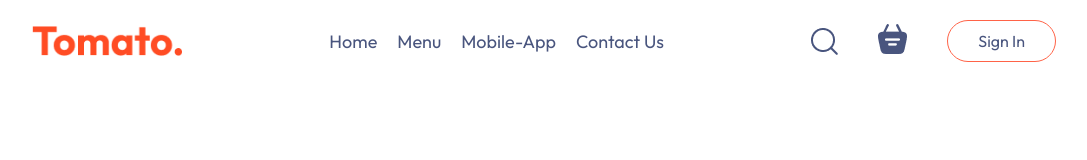
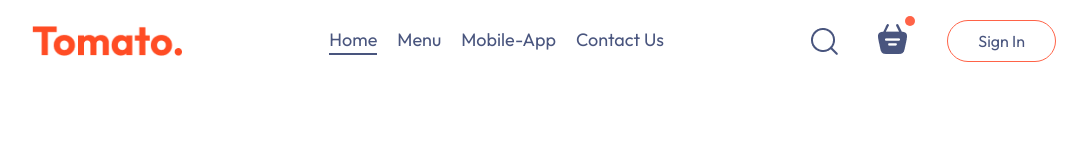
Before and after one commit to akhssm/Food-Delivery, a React (Vite) app in the folder frontend/: page / in a window 1280 px wide. Shown: the top 160 px of the page, without its empty margins (96-1183 px from the left). Built offline with nearby package versions, Linux system fonts and the light colour scheme.

Commit message:
created and wrote stylin for navigation bar.

```diff
--- a/frontend/src/components/Navbar/Navbar.css
+++ b/frontend/src/components/Navbar/Navbar.css
@@ -37,3 +37,26 @@
 .navbar button:hover{
     background-color: #fff4f2;
 }
+
+.navbar .active{
+    padding-bottom: 2px;
+    border-bottom: 2px solid #49557e;
+}
+
+.navbar li{
+    cursor: pointer;
+}
+
+.navbar-search-icon{
+    position: relative;
+}
+
+.navbar-search-icon .dot{
+    position: absolute;
+    min-width: 10px;
+    min-height: 10px;
+    background-color: tomato;
+    border-radius: 5px;
+    top: -8px;
+    right: -8px;
+}
--- a/frontend/src/components/Navbar/Navbar.jsx
+++ b/frontend/src/components/Navbar/Navbar.jsx
@@ -1,16 +1,18 @@
-import React from 'react'
+import React, { useState } from 'react'
 import './Navbar.css'
 import { assets } from '../../assets/assets'
 
 const Navbar = () => {
+
+  const [menu,setMenu] = useState("Home")
   return (
     <div className='navbar'>
       <img src={assets.logo} alt="" className="logo"/>
       <ul className="navbar-menu">
-        <li>Home</li>
-        <li>Menu</li>
-        <li>Mobile-App</li>
-        <li>Contact Us</li>
+        <li onClick={()=>setMenu("Home")} className={menu==="Home"?"active":""}>Home</li>
+        <li onClick={()=>setMenu("Menu")} className={menu==="Menu"?"active":""}>Menu</li>
+        <li onClick={()=>setMenu("Mobile-App")} className={menu==="Mobile-App"?"active":""}>Mobile-App</li>
+        <li onClick={()=>setMenu("Contact Us")} className={menu==="Contact Us"?"active":""}>Contact Us</li>
       </ul>
       <div className="navbar-right">
         <img src={assets.search_icon} alt="" />
```
